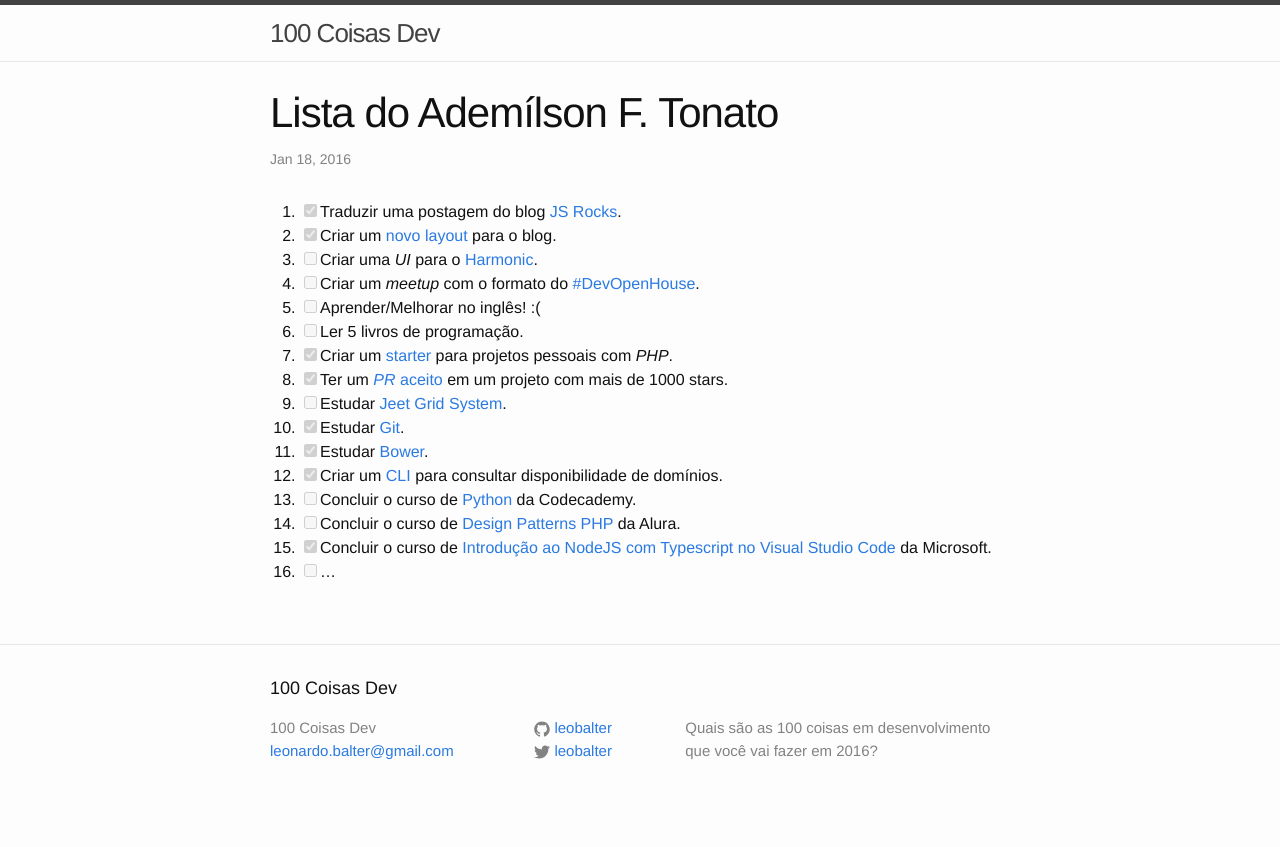
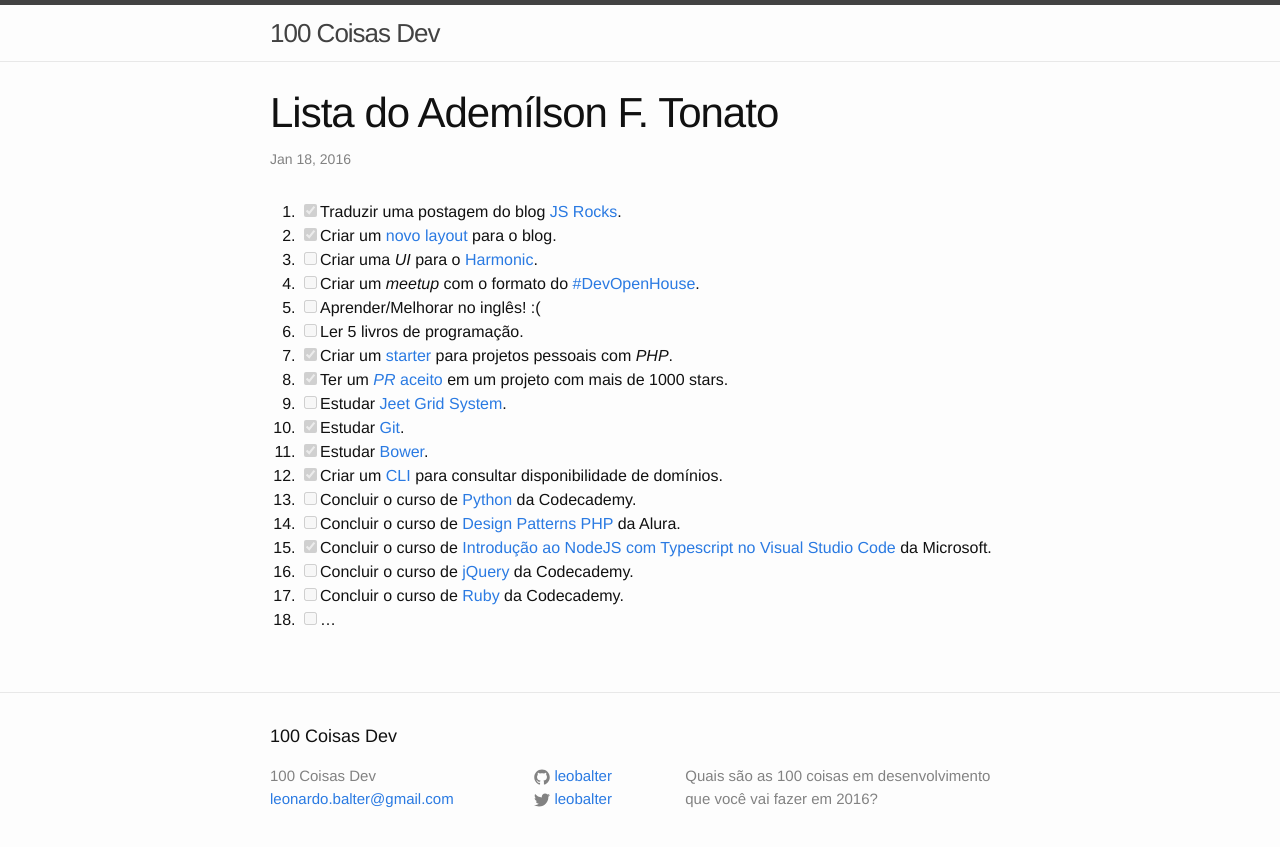
Before and after one commit to leobalter/100-coisas-dev, a Jekyll site: the page built from _posts/listas/2016-01-18-ftonato.markdown, in a window 1280 px wide. Shown: the top 847 px of the page. Built offline with Jekyll 4.4.1, drawn with Linux system fonts in a browser that asks for light colours.

Commit message:
Adicionar mais dois cursos (Codecademy)

```diff
--- a/_posts/listas/2016-01-18-ftonato.markdown
+++ b/_posts/listas/2016-01-18-ftonato.markdown
@@ -20,4 +20,6 @@ categories: listas
 13. [ ] Concluir o curso de [Python](https://www.codecademy.com/pt-BR/learn/python) da Codecademy.
 14. [ ] Concluir o curso de [Design Patterns PHP](https://www.alura.com.br/curso-online-design-pattern-php) da Alura.
 15. [x] Concluir o curso de [Introdução ao NodeJS com Typescript no Visual Studio Code](https://mva.microsoft.com/pt-br/training-courses/introdu-o-ao-nodejs-com-typescript-no-visual-studio-code-15851?l=BrG7Pho6B_6305192797) da Microsoft.
-16. [ ] ...
+16. [ ] Concluir o curso de [jQuery](https://www.codecademy.com/pt-BR/learn/jquery) da Codecademy.
+17. [ ] Concluir o curso de [Ruby](https://www.codecademy.com/pt-BR/learn/ruby) da Codecademy.
+18. [ ] ...
```
